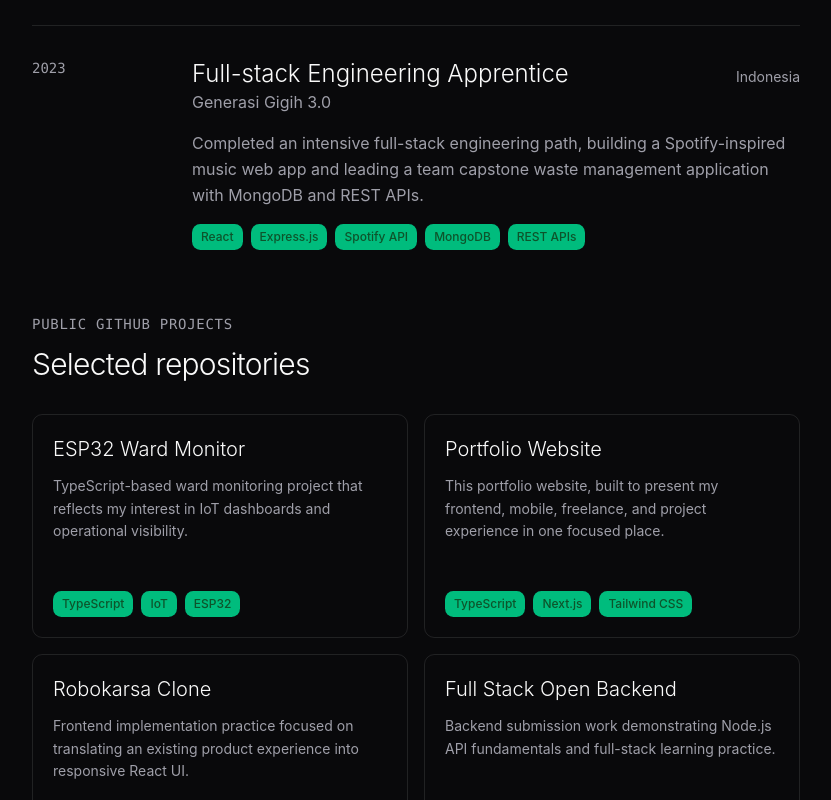
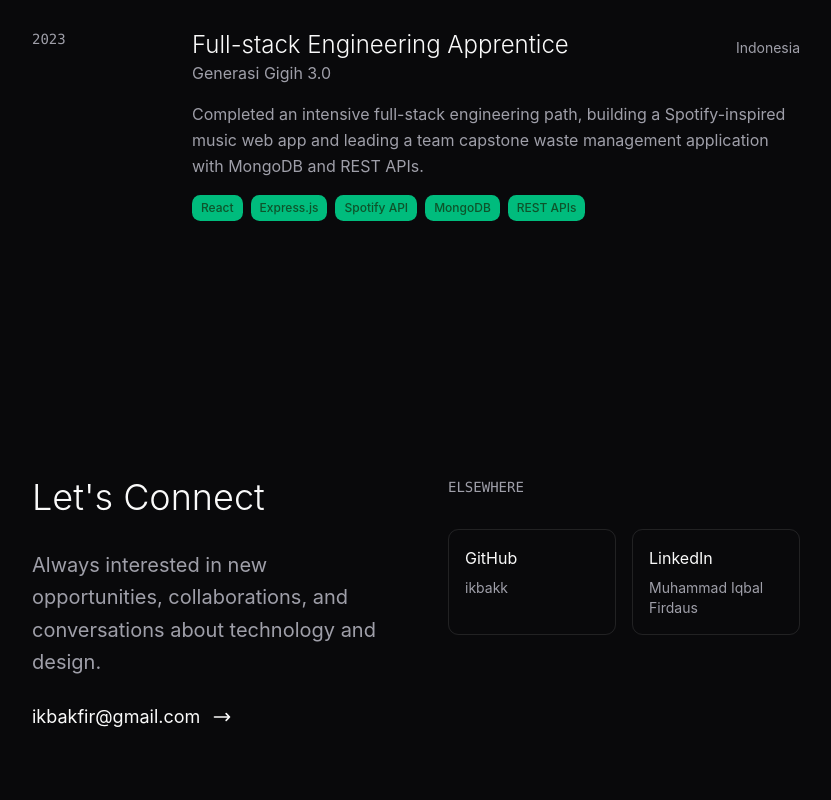
Before and after one commit to ikbakk/website-portofolio, a Next.js app: page / in a window 1280 px wide. Shown: the part 2000-2800 px from the top of the page, without its empty margins (224-1055 px from the left). Built offline with nearby package versions, Linux system fonts and the light colour scheme.

Commit message:
fix: make sections visible on render, remove projects section, update description

```diff
--- a/src/components/PortfolioClient.tsx
+++ b/src/components/PortfolioClient.tsx
@@ -34,7 +34,6 @@ export default function PortfolioClient({ data }: PortfolioClientProps) {
 
 					<WorkSection
 						experience={data.experience}
-						projects={data.projects}
 						onRef={(el) => observeSection("work", el)}
 					/>
 
--- a/src/components/sections/ConnectSection.tsx
+++ b/src/components/sections/ConnectSection.tsx
@@ -29,7 +29,7 @@ export default function ConnectSection({
 	onRef,
 }: ConnectSectionProps) {
 	return (
-		<section id="connect" ref={onRef} className="py-32 opacity-0">
+		<section id="connect" ref={onRef} className="py-32">
 			<div className="grid lg:grid-cols-2 gap-16">
 				<div className="space-y-8">
 					<h2 className="text-4xl font-light">Let's Connect</h2>
--- a/src/components/sections/WorkSection.tsx
+++ b/src/components/sections/WorkSection.tsx
@@ -1,20 +1,17 @@
-import Link from "next/link";
 import type { PortfolioData } from "../../lib/data";
 import SkillTag from "../ui/SkillTag";
 
 interface WorkSectionProps {
 	experience: PortfolioData["experience"];
-	projects: PortfolioData["projects"];
 	onRef: (element: HTMLElement | null) => void;
 }
 
 export default function WorkSection({
 	experience,
-	projects,
 	onRef,
 }: WorkSectionProps) {
 	return (
-		<section id="work" ref={onRef} className="min-h-screen py-32 opacity-0">
+		<section id="work" ref={onRef} className="min-h-screen py-32">
 			<div className="space-y-16">
 				<div className="space-y-4">
 					<div className="text-sm text-muted-foreground font-mono tracking-wider">
@@ -24,9 +21,8 @@ export default function WorkSection({
 						Frontend, mobile, and dashboard work
 					</h2>
 					<p className="max-w-2xl text-muted-foreground text-lg leading-relaxed">
-						CV-backed freelance experience paired with public GitHub projects that
-						show my focus on performant UI, mobile apps, IoT dashboards, and clean
-						developer workflows.
+						Freelance and apprenticeship experience building production mobile apps,
+						web dashboards, and full-stack applications with modern tooling.
 					</p>
 				</div>
 
@@ -65,43 +61,7 @@ export default function WorkSection({
 					))}
 				</div>
 
-				<div className="space-y-8">
-					<div className="space-y-3">
-						<div className="text-sm text-muted-foreground font-mono tracking-wider">
-							PUBLIC GITHUB PROJECTS
-						</div>
-						<h3 className="text-3xl font-light tracking-tight">
-							Selected repositories
-						</h3>
-					</div>
 
-					<div className="grid gap-4 md:grid-cols-2">
-						{projects.map((project) => (
-							<Link
-								key={project.title}
-								href={project.url}
-								target="_blank"
-								rel="noopener noreferrer"
-								className="group flex min-h-56 flex-col justify-between rounded-lg border border-border p-5 transition-all duration-300 hover:border-muted-foreground/50 hover:shadow-sm"
-							>
-								<div className="space-y-3">
-									<h4 className="text-xl font-light group-hover:text-muted-foreground transition-colors duration-300">
-										{project.title}
-									</h4>
-									<p className="text-sm text-muted-foreground leading-relaxed">
-										{project.description}
-									</p>
-								</div>
-
-								<div className="flex flex-wrap gap-2 pt-6">
-									{project.tech.map((tech) => (
-										<SkillTag key={tech} skill={tech} />
-									))}
-								</div>
-							</Link>
-						))}
-					</div>
-				</div>
 			</div>
 		</section>
 	);
--- a/src/hooks/useSectionObserver.ts
+++ b/src/hooks/useSectionObserver.ts
@@ -19,9 +19,7 @@ export function useSectionObserver() {
 			(entries) => {
 				for (const entry of entries) {
 					if (entry.isIntersecting) {
-						const target = entry.target as HTMLElement;
-						target.classList.add("animate-fade-in-up");
-						setActiveSection(target.id);
+						setActiveSection((entry.target as HTMLElement).id);
 					}
 				}
 			},
```
